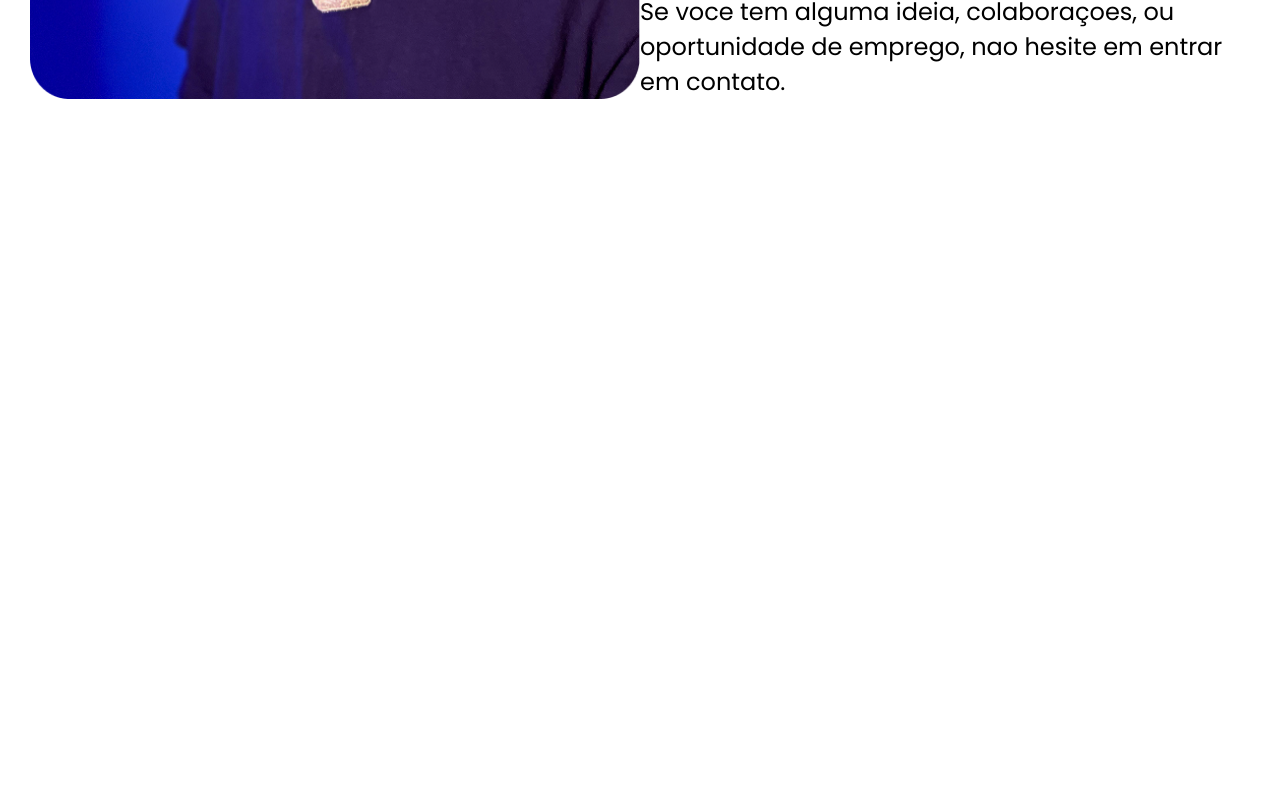
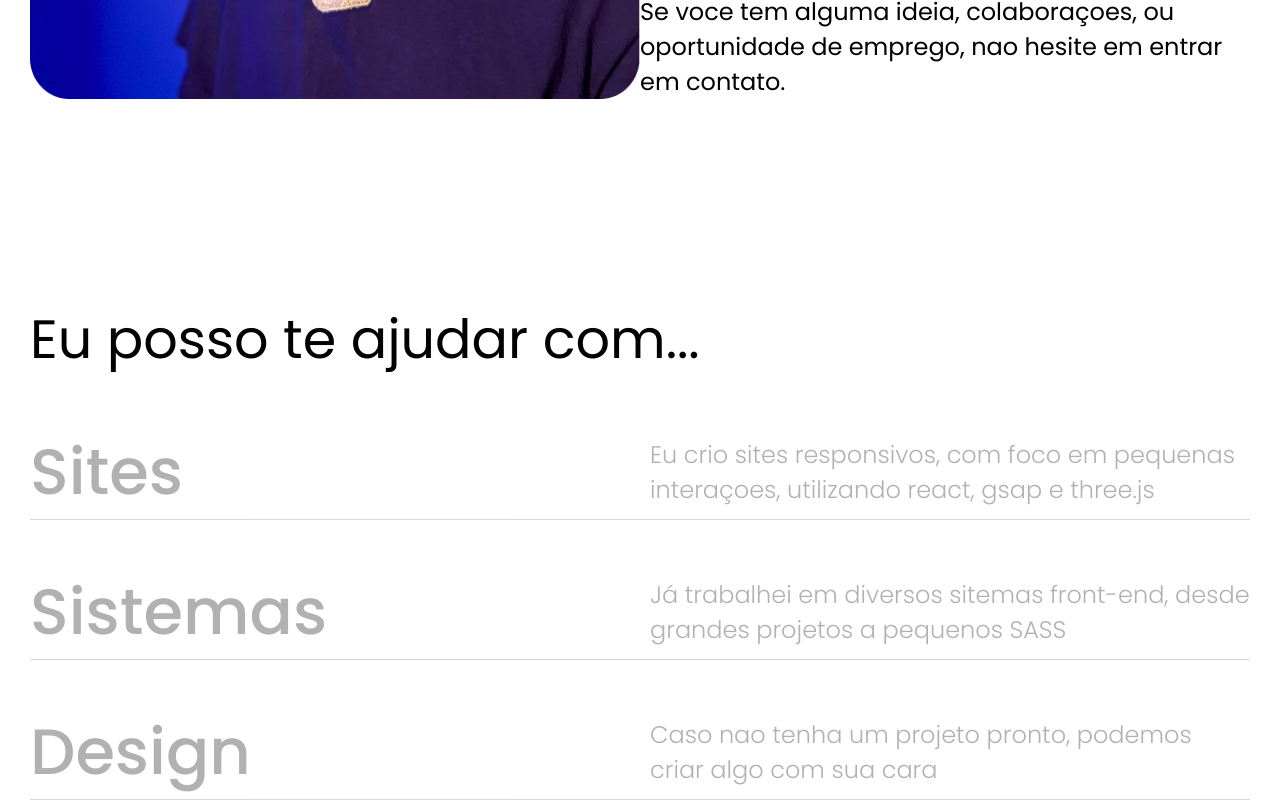
Before and after one commit to GabrielBarbosa2003/portfolio-2025, a React (Vite) app: page /about in a window 1280 px wide. Shown: the part 1332-2132 px from the top of the page. Before the commit the page ends 1431 px from the top, so only its background shows below. Built offline with nearby package versions, Linux system fonts and the light colour scheme.

Commit message:
add: grid of how can i help sec

```diff
--- /dev/null
+++ b/src/Pages/About/AboutComponents/ICanHelp/icanhelp.css
@@ -0,0 +1,44 @@
+.icanhelp-section {
+    width: 100%;
+    height: 100%;
+    margin-top: 200px;
+}
+
+.icanhelp-section h1 {
+    font-size: 54px;
+    font-weight: 400;
+}
+
+.list-help {
+    width: 100%;
+    display: flex;
+}
+
+.item-list {
+    width: 100%;
+    display: flex;
+    justify-content: space-between;
+    align-items: center;
+    border-bottom: 1px grey solid;
+    opacity: 0.3;
+}
+
+.item-list:first-child {
+    margin-top: 44px;
+
+}
+
+.item-list h2{
+    font-size: 64px;
+    font-weight: 500;
+}
+.item-list p{
+    font-size: 24px;
+    font-weight: 300;
+}
+
+.text-grid-help{
+    width: 100%;
+    max-width: 600px;
+    text-align: start;
+}
--- /dev/null
+++ b/src/Pages/About/AboutComponents/ICanHelp/index.jsx
@@ -0,0 +1,41 @@
+import './icanhelp.css'
+
+export default function ICanHelp() {
+    return (
+        <section className='icanhelp-section'>
+            <div className='grid-global'>
+                <h1>Eu posso te ajudar com...</h1>
+
+                <div className='list-help'>
+                    <div className='item-list'>
+                        <h2>Sites</h2>
+                        <div className='text-grid-help'>
+                            <p>Eu crio sites responsivos, com foco em pequenas <br></br> interaçoes, utilizando react, gsap e three.js</p>
+                        </div>
+                    </div>
+
+                </div>
+
+                <div className='list-help'>
+                    <div className='item-list'>
+                        <h2>Sistemas</h2>
+                        <div className='text-grid-help'>
+                            <p>Já trabalhei em diversos sitemas front-end, desde <br></br> grandes projetos a pequenos SASS</p>
+                        </div>
+                    </div>
+
+                </div>
+
+                <div className='list-help'>
+                    <div className='item-list'>
+                        <h2>Design</h2>
+                        <div className='text-grid-help'>
+                            <p>Caso nao tenha um projeto pronto, podemos<br></br> criar algo com sua cara</p>
+                        </div>
+                    </div>
+
+                </div>
+            </div>
+        </section>
+    )
+}
--- a/src/Pages/About/index.jsx
+++ b/src/Pages/About/index.jsx
@@ -1,5 +1,6 @@
 import './about.css'
 import me from '../../assets/myself.png'
+import ICanHelp from './AboutComponents/ICanHelp'
 
 export default function About() {
     return (
@@ -40,6 +41,8 @@ export default function About() {
 
             </div>
 
+            <ICanHelp/>
+
         </section>
     )
 }
```
